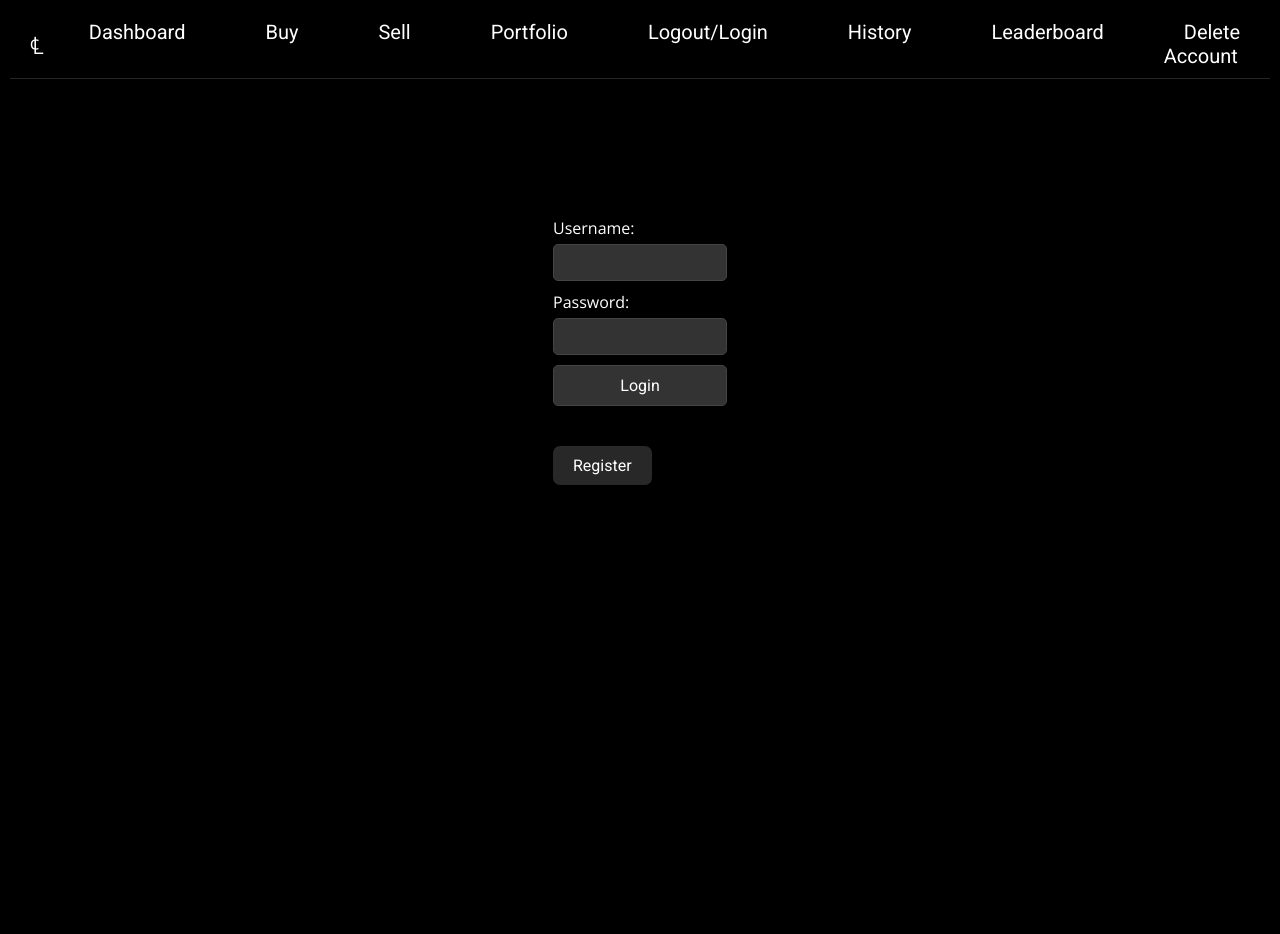
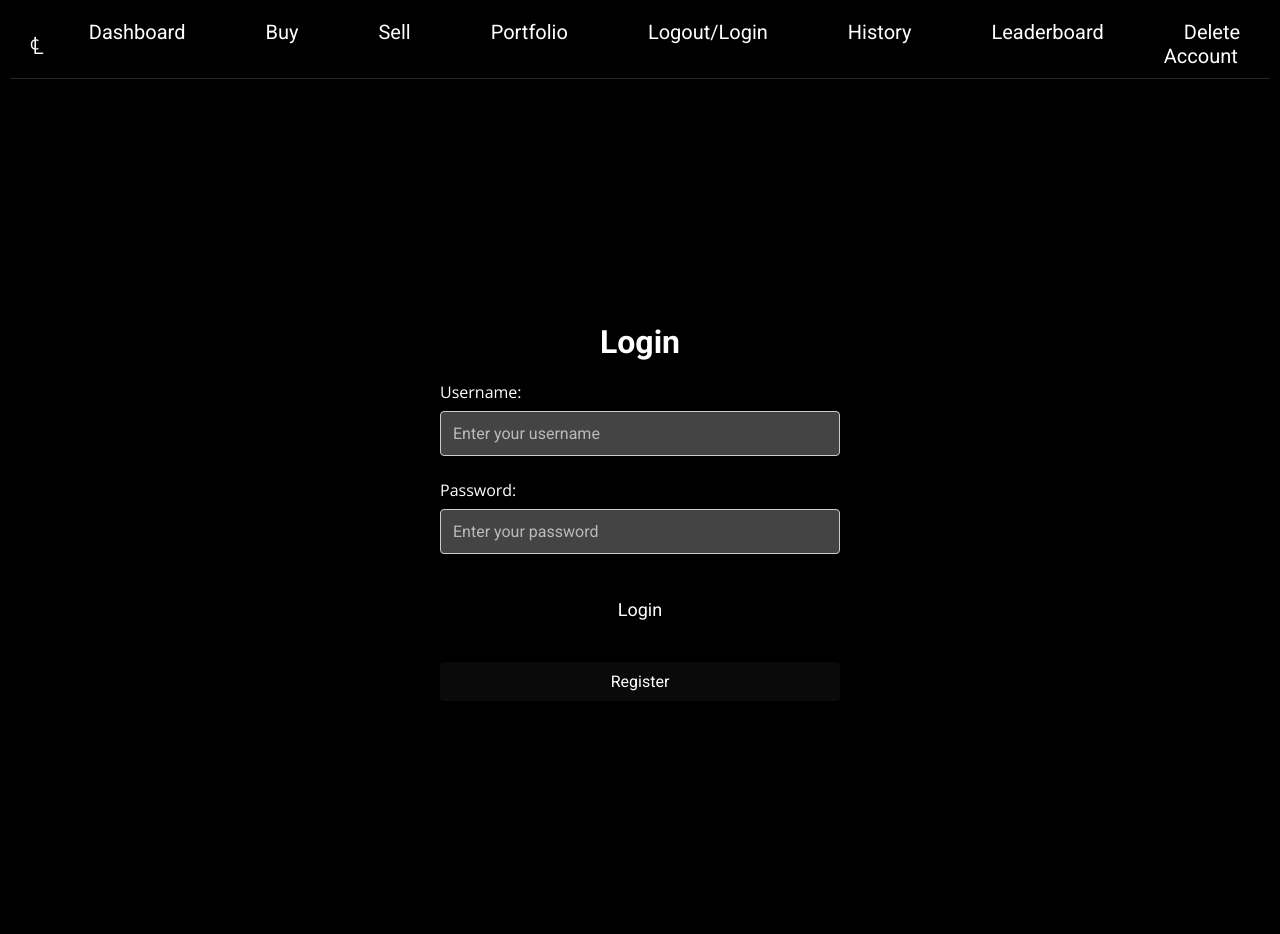
Before and after one commit to Buraisu-tiu/TouZi, a Flask app: page /login in a window 1280 px wide. Before the commit the page ends 485 px from the top, so only its background shows below. Run offline with Flask 3, Linux system fonts and the light colour scheme; some web fonts are replaced.

Commit message:
Login page changes

```diff
--- a/Stock/static/styles.css
+++ b/Stock/static/styles.css
@@ -388,3 +388,100 @@ th {
     background-color: #ffffff;
     color: #000000;
 }
+
+/* Styling for form title */
+.form-title {
+    font-size: 32px;
+    margin-bottom: 20px;
+    color: #ffffff;
+    text-align: center;
+}
+
+/* Styling for form groups */
+.form-group {
+    margin-bottom: 15px;
+}
+
+/* Styling for input fields */
+form input {
+    width: 100%;
+    padding: 12px;
+    margin: 8px 0;
+    display: inline-block;
+    border: 1px solid #ccc;
+    border-radius: 4px;
+    box-sizing: border-box;
+    font-size: 16px;
+    background-color: #444;
+    color: #fff;
+}
+
+/* Enhance button styles */
+button.login_button {
+    width: 100%;
+    background-color: #000000;
+    color: white;
+    padding: 14px 20px;
+    margin: 8px 0;
+    border: none;
+    border-radius: 4px;
+    cursor: pointer;
+    font-size: 18px;
+}
+
+/* Add hover effect to login button */
+button.login_button:hover {
+    background-color: #ffffff;
+}
+
+/* Center the form on the page */
+.centered-form {
+    display: flex;
+    justify-content: center;
+    align-items: center;
+    height: 100vh;
+}
+
+/* Form container styling */
+.form-container {
+    background-color: rgba(0, 0, 0, 0.8);
+    padding: 20px 40px;
+    border-radius: 10px;
+    box-shadow: 0 4px 8px rgba(0, 0, 0, 0.3);
+    color: white;
+    max-width: 400px;
+    width: 100%;
+}
+
+/* Enhance register button styles */
+.register-button {
+    display: block;
+    text-align: center;
+    width: 100%;
+    background-color: #0a0a0a;
+    color: white;
+    padding: 10px 0;
+    border-radius: 4px;
+    margin-top: 20px;
+    text-decoration: none;
+    font-size: 16px;
+}
+
+/* Add hover effect to register button */
+.register-button:hover {
+    background-color: #ffffff4d;
+}
+
+/* Ensure placeholder text in inputs is visible */
+::placeholder {
+    color: #bbbbbb;
+}
+
+/* Make sure links in the form container are well visible */
+.form-container a {
+    color: #ffffff;
+    text-decoration: none;
+}
+.form-container a:hover {
+    text-decoration: underline;
+}
--- a/Stock/templates/login.html
+++ b/Stock/templates/login.html
@@ -2,14 +2,18 @@
 {% block content %}
 <div class="centered-form">
     <div class="form-container">
+        <h2 class="form-title">Login</h2>
         <form method="POST">
-            <label for="username">Username:</label>
-            <input type="text" id="username" name="username" required>
-            <label for="password">Password:</label>
-            <input type="password" id="password" name="password" required>
-            <button class='login_button' type="submit" >Login</button>
+            <div class="form-group">
+                <label for="username">Username:</label>
+                <input type="text" id="username" name="username" placeholder="Enter your username" required>
+            </div>
+            <div class="form-group">
+                <label for="password">Password:</label>
+                <input type="password" id="password" name="password" placeholder="Enter your password" required>
+            </div>
+            <button class="login_button" type="submit">Login</button>
         </form>
-        <!-- Add a button to navigate to the register page -->
         <a href="{{ url_for('register') }}" class="register-button">Register</a>
     </div>
 </div>
```
